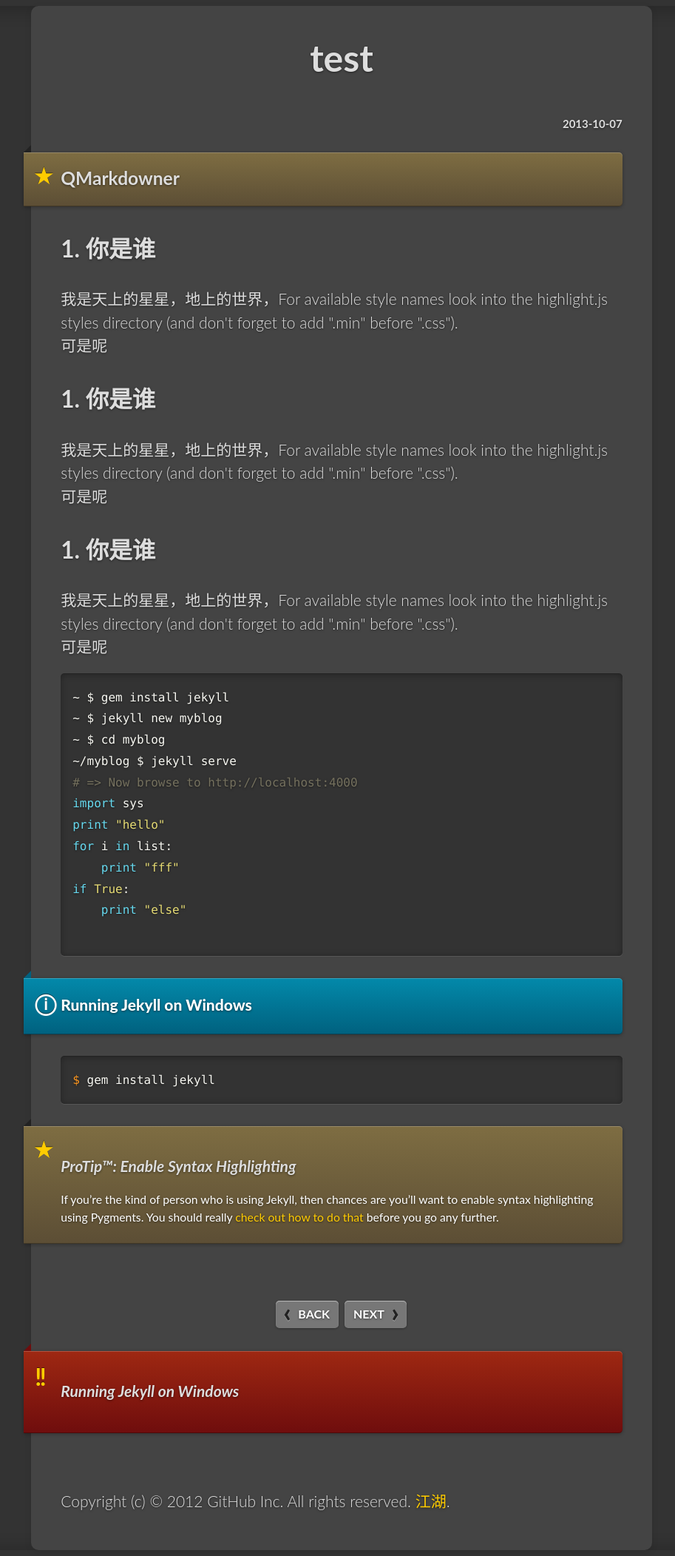
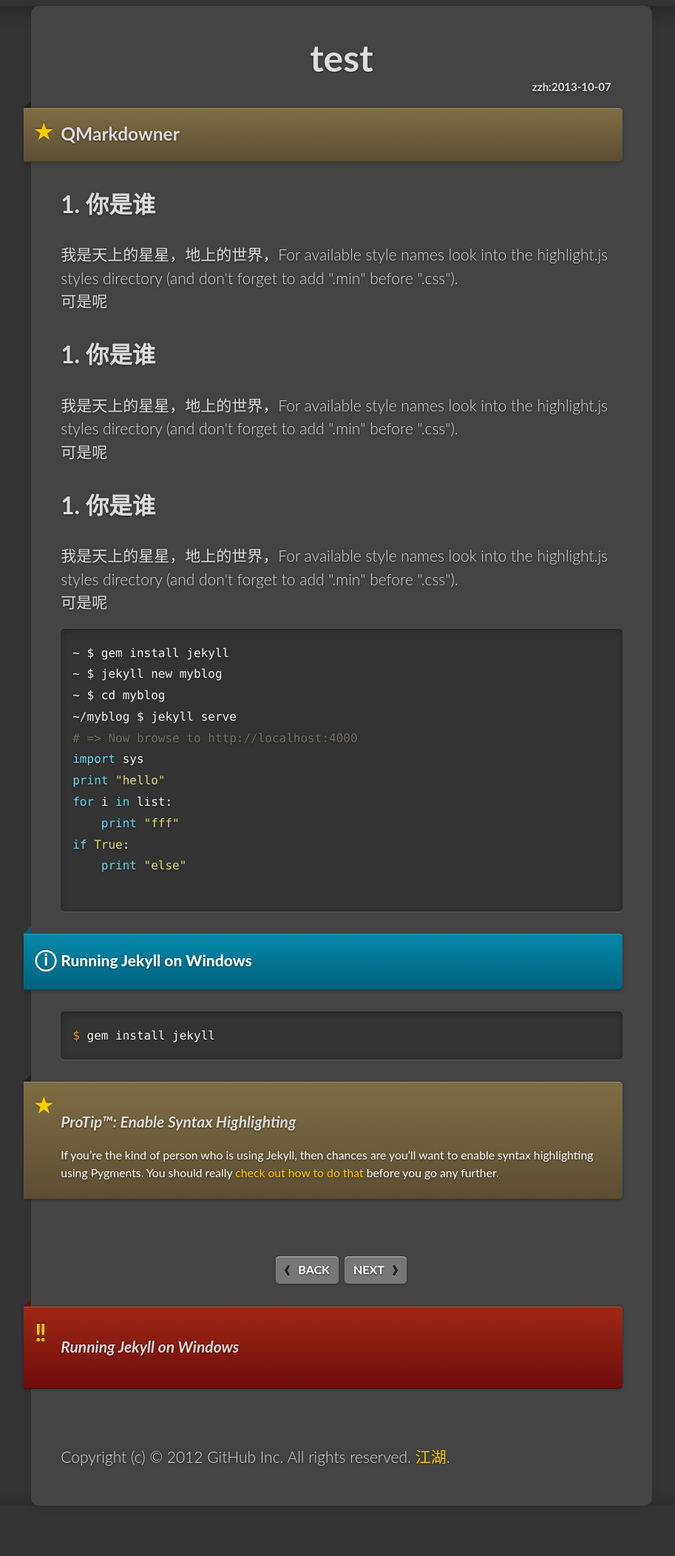
Before and after one commit to jack-zh/jack-zh.github.com, a Jekyll site: the page built from _posts/2013-10-07-test.html, in a window 1280 px wide. Shown: the whole page at 74% size, without its empty margins (178-1091 px from the left). Built offline with Jekyll 4.4.1, drawn with Linux system fonts in a browser that asks for light colours; after the commit the page ends 2043 px from its top, so only the background shows below that.

```diff
--- a/_posts/2013-10-07-test.html
+++ b/_posts/2013-10-07-test.html
@@ -7,7 +7,7 @@ classification: other
 ---
 
                     <h2 class="title_this">{{ page.title }}</h2>
-                    <h2 class="date_this">{{ page.thisdate }}</h2>
+                    <h2 class="date_this">{{ page.author }}:{{ page.thisdate }}</h2>
 
                     <div class="note">
                         <h1 id="qmarkdowner">QMarkdowner</h1>
--- a/css/new_style.css
+++ b/css/new_style.css
@@ -1113,12 +1113,15 @@ pre .xml .cdata {
   opacity: 0.5;
 }
 
-
         .title_this{
             font-size: 50px;
             text-align: center;
+            margin-top: -50px;
         }
         .date_this{
             font-size: 15px;
             text-align: right;
+            margin-bottom:  -10px;
+            margin-top: -50px;
+            margin-right: 15px;
         }
```
